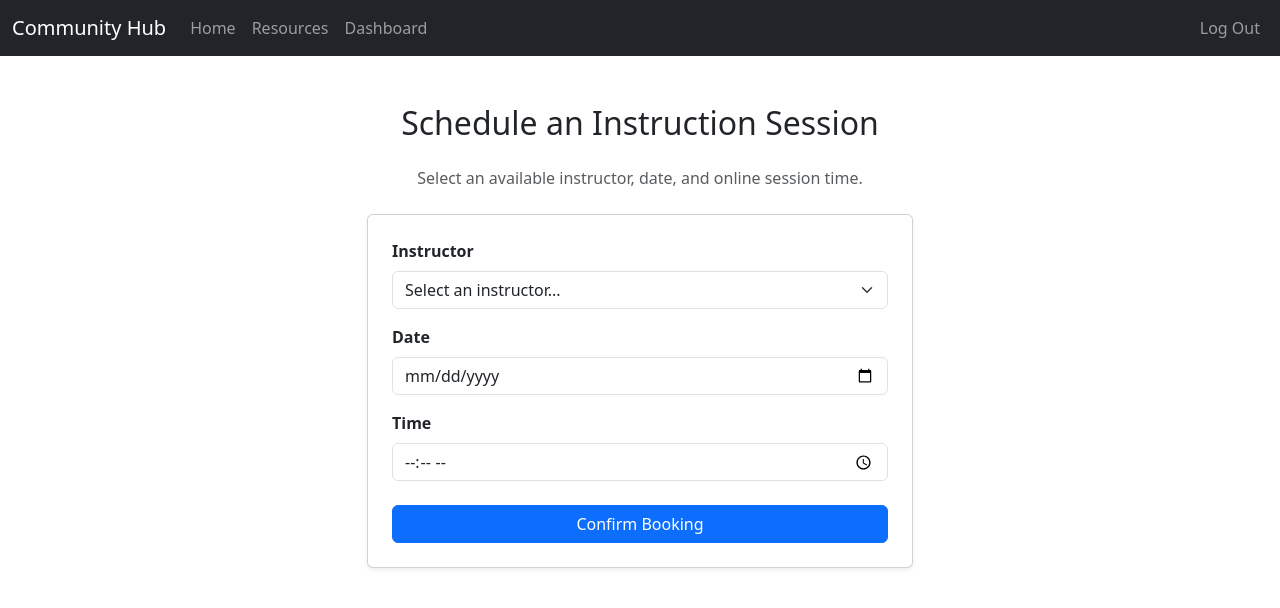
After one commit to Pranav-M-123/appointment-scheduler, a Flask app: page /book in a window 1280 px wide. The commit adds this page. Shown: the top 608 px of the page. Run offline with Flask 3, Linux system fonts and the light colour scheme; the visitor is signed in with stand-in values (Sample User, id 1); some libraries are stand-ins or nearby versions.

Commit message:
Adding booking page

```diff
--- a/app.py
+++ b/app.py
@@ -99,9 +99,28 @@ def logout():
 def dashboard():
     return render_template("dashboard.html")
 
-@app.route("/book", methods=["POST"])
+@app.route("/book", methods=["GET", "POST"])
 def book():
-    return redirect("/dashboard")
+    if request.method == "POST":
+        provider_id = request.form.get("provider_id")
+        date = request.form.get("date")
+        time = request.form.get("time")
+
+        if not provider_id or not date or not time:
+            flash("Must provide all booking details.")
+            return redirect("/book")
+
+        db.execute(
+            "INSERT INTO appointments (provider_id, client_id, date, time, status) VALUES (?, ?, ?, ?, 'booked')",
+            provider_id, session["user_id"], date, time
+        )
+
+        flash("Instruction session booked successfully!")
+        return redirect("/dashboard")
+
+    else:
+        instructors = db.execute("SELECT id, username FROM users WHERE id != ?", session["user_id"])
+        return render_template("book.html", instructors=instructors)
 
 @app.route("/resources", methods=["GET", "POST"])
 def resources():
--- /dev/null
+++ b/templates/book.html
@@ -0,0 +1,43 @@
+{% extends "layout.html" %}
+
+{% block title %}
+    Book a Session
+{% endblock %}
+
+{% block main %}
+    <h2 class="mb-4">Schedule an Instruction Session</h2>
+    <p class="text-muted mb-4">Select an available instructor, date, and online session time.</p>
+
+    <div class="row">
+        <div class="col-md-6 mx-auto">
+            <div class="card shadow-sm">
+                <div class="card-body p-4">
+                    <form action="/book" method="POST">
+
+                        <div class="mb-3 text-start">
+                            <label for="provider_id" class="form-label fw-bold">Instructor</label>
+                            <select class="form-select" name="provider_id" id="provider_id" required>
+                                <option value="" disabled selected>Select an instructor...</option>
+                                {% for instructor in instructors %}
+                                    <option value="{{ instructor.id }}">{{ instructor.username }}</option>
+                                {% endfor %}
+                            </select>
+                        </div>
+
+                        <div class="mb-3 text-start">
+                            <label for="date" class="form-label fw-bold">Date</label>
+                            <input type="date" class="form-control" name="date" id="date" required>
+                        </div>
+
+                        <div class="mb-4 text-start">
+                            <label for="time" class="form-label fw-bold">Time</label>
+                            <input type="time" class="form-control" name="time" id="time" required>
+                        </div>
+
+                        <button type="submit" class="btn btn-primary w-100">Confirm Booking</button>
+                    </form>
+                </div>
+            </div>
+        </div>
+    </div>
+{% endblock %}
--- a/templates/dashboard.html
+++ b/templates/dashboard.html
@@ -17,11 +17,7 @@
                     <!-- Placeholder: We will inject database results here later -->
                     <p class="card-text text-muted my-4">You currently have no upcoming appointments.</p>
 
-                    <form action="/book" method="POST">
-                        <button type="submit" class="btn btn-outline-primary" disabled>
-                            Booking Engine Coming Soon
-                        </button>
-                    </form>
+                    <a href="/book" class="btn btn-primary mt-3">Book a New Session</a>
                 </div>
             </div>
         </div>
```
Also changed, not shown: 2 other files.
